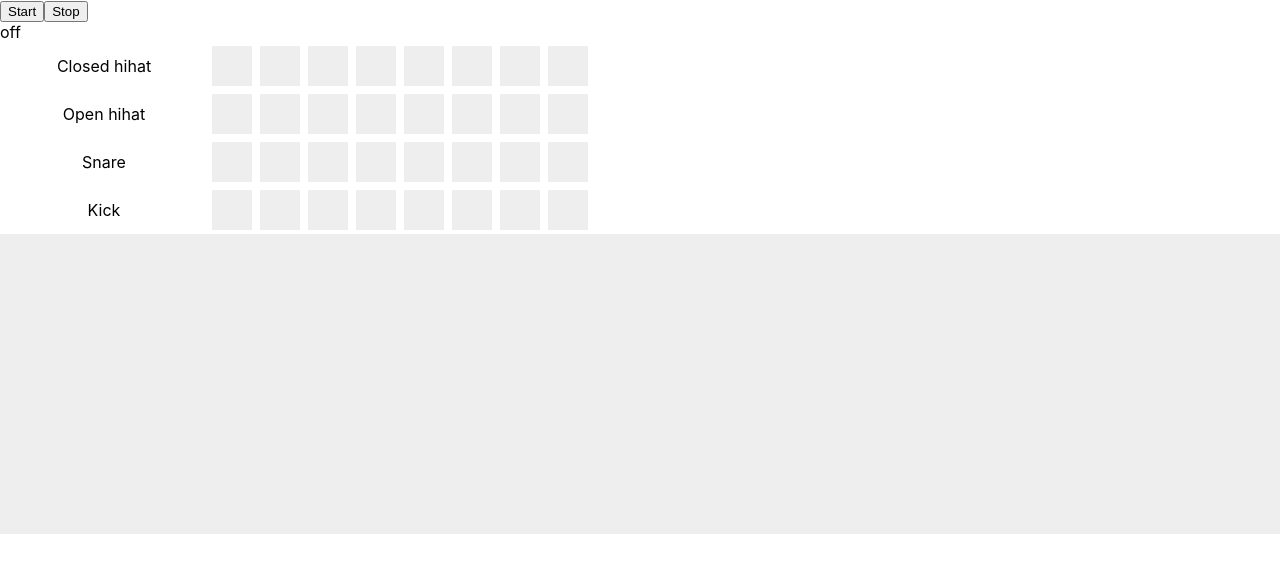
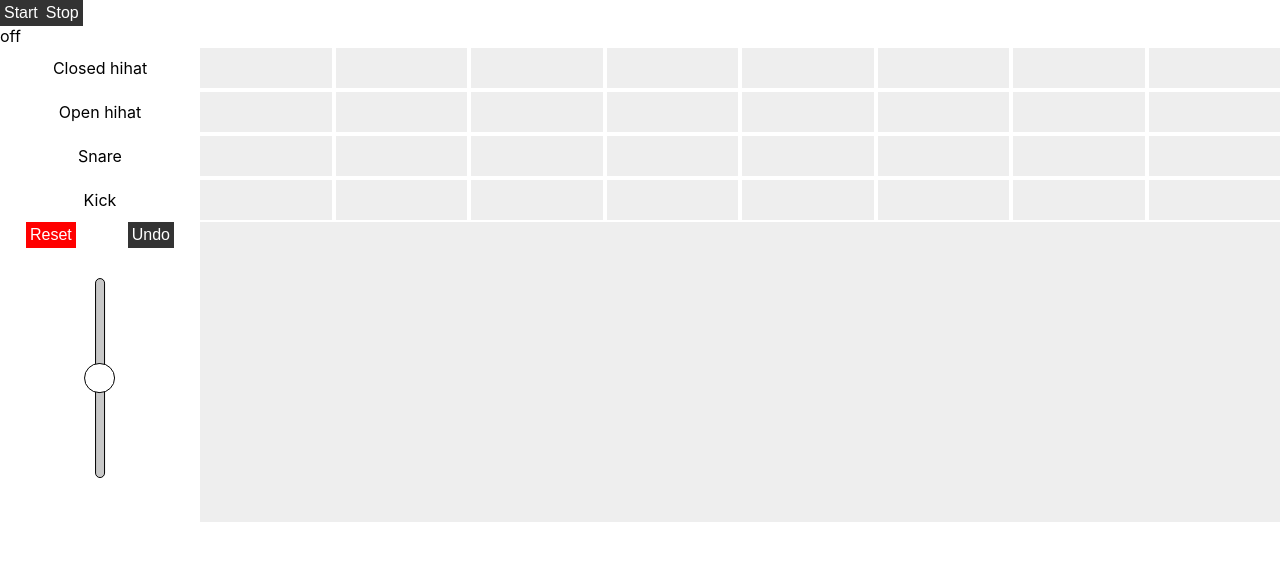
Before and after one commit to Luftare/deep-sounds, a React (Create React App) app: page / in a window 1280 px wide. Shown: the top 572 px of the page. Built offline with nearby package versions, Linux system fonts and the light colour scheme.

Commit message:
lines can be transposed

```diff
--- a/src/index.css
+++ b/src/index.css
@@ -7,3 +7,19 @@ body {
   -webkit-font-smoothing: antialiased;
   -moz-osx-font-smoothing: grayscale;
 }
+
+button {
+  padding: 4px;
+  font-size: 16px;
+  background-color: #333;
+  color: white;
+  border: none;
+}
+
+button:active {
+  transform: translateY(1px);
+}
+
+button:focus {
+  outline: 0;
+}
--- a/src/index.js
+++ b/src/index.js
@@ -1,6 +1,7 @@
 import React from 'react';
 import ReactDOM from 'react-dom';
 import './index.css';
+import './range-input.css';
 import App from './App';
 import * as serviceWorker from './serviceWorker';
 
--- a/src/modules/canvas/components.js
+++ b/src/modules/canvas/components.js
@@ -1,13 +1,19 @@
 import styled from 'styled-components';
 
 export const Container = styled.div`
+  position: relative;
+  display: grid;
+  grid-template-columns: 200px 1fr;
+`;
+
+export const CanvasContainer = styled.div`
   position: relative;
 `;
 
 export const DrawingCanvas = styled.canvas`
   background-color: #eee;
+  height: 300px;
   width: 100%;
-  height: 300px;
   vertical-align: top;
 `;
 
@@ -21,3 +27,24 @@ export const CanvasPlayhead = styled.div`
   height: 100%;
   pointer-events: none;
 `;
+
+export const Controls = styled.div`
+  display: flex;
+  flex-grow: 0;
+  flex-shrink: 0;
+  width: 200px;
+  flex-direction: column;
+
+  .header {
+    display: flex;
+    justify-content: space-around;
+  }
+
+  .reset {
+    background-color: red;
+  }
+
+  .transpose {
+    transform: rotate(90deg) translateX(50%) translateX(15px);
+  }
+`;
--- a/src/modules/canvas/index.js
+++ b/src/modules/canvas/index.js
@@ -1,9 +1,15 @@
 import React, { Component } from 'react';
-import { DrawingCanvas, CanvasPlayhead, Container } from './components';
+import {
+  DrawingCanvas,
+  CanvasPlayhead,
+  Container,
+  Controls,
+  CanvasContainer,
+} from './components';
 import LinePlayer from './LinePlayer';
 
 const LINE_MIN_X_DIFF = 0.005;
-const INIT_SEQUENCE_LENGTH = 32;
+const INIT_SEQUENCE_LENGTH = 8;
 
 function getRelativeCoordinates(e) {
   const { width, height } = e.target;
@@ -29,11 +35,13 @@ export default class Canvas extends Component {
     this.state = {
       sequenceLength: INIT_SEQUENCE_LENGTH,
       cursorDown: false,
+      transpose: 0,
       lines: [],
     };
   }
 
   componentDidMount() {
+    this.canvasRef.current.addEventListener('resize', this.paintCanvas);
     this.paintCanvas();
   }
 
@@ -62,7 +70,7 @@ export default class Canvas extends Component {
 
       currentLines.forEach(line => {
         this.linePlayer.playLine(
-          line.points,
+          line.points.map(this.getTransposedPoint),
           relativeStartX,
           sequenceTotalTime
         );
@@ -71,7 +79,37 @@ export default class Canvas extends Component {
     return null;
   }
 
-  paintCanvas() {
+  handleTransposeChange = e => {
+    const transpose = parseFloat(e.target.value);
+
+    this.setState(
+      {
+        transpose,
+      },
+      this.paintCanvas
+    );
+  };
+
+  removeRecentLine = () => {
+    this.setState(({ lines }) => ({
+      lines: lines.filter((line, index) => index !== lines.length - 1),
+    }));
+  };
+
+  removeAllLines = () => {
+    this.setState(() => ({
+      lines: [],
+    }));
+  };
+
+  getTransposedPoint = ([x, y]) => {
+    return [
+      Math.max(0, Math.min(1, x)),
+      Math.max(0, Math.min(1, y + this.state.transpose)),
+    ];
+  };
+
+  paintCanvas = () => {
     const canvas = this.canvasRef.current;
     canvas.width = canvas.offsetWidth;
     canvas.height = canvas.offsetHeight;
@@ -85,20 +123,23 @@ export default class Canvas extends Component {
       points.forEach((point, i) => {
         const isFirstPoint = i === 0;
         const isLastPoint = i === points.length - 1;
+        const [relativeX, relativeY] = this.getTransposedPoint(point);
+        const x = relativeX * width;
+        const y = relativeY * height;
         if (isFirstPoint) {
           ctx.beginPath();
-          ctx.moveTo(point[0] * width, point[1] * height);
+          ctx.moveTo(x, y);
           return;
         }
 
-        ctx.lineTo(point[0] * width, point[1] * height);
+        ctx.lineTo(x, y);
 
         if (isLastPoint) {
           ctx.stroke();
         }
       });
     });
-  }
+  };
 
   handleCanvasMouseDown = e => {
     const point = getRelativeCoordinates(e);
@@ -160,6 +201,26 @@ export default class Canvas extends Component {
 
     return (
       <Container>
+        <Controls>
+          <div className="header">
+            <button onClick={this.removeAllLines} className="reset">
+              Reset
+            </button>
+            <button onClick={this.removeRecentLine} className="undo">
+              Undo
+            </button>
+          </div>
+          <input
+            type="range"
+            className="transpose"
+            defaultValue={this.state.transpose}
+            onInput={this.handleTransposeChange}
+            min="-0.5"
+            max="0.5"
+            step="0.001"
+          />
+        </Controls>
+        <CanvasContainer>
           <DrawingCanvas
             ref={this.canvasRef}
             onMouseDown={this.handleCanvasMouseDown}
@@ -172,6 +233,7 @@ export default class Canvas extends Component {
             sequenceLength={sequenceLength}
             active={this.props.active}
           />
+        </CanvasContainer>
       </Container>
     );
   }
--- a/src/modules/drums/components.js
+++ b/src/modules/drums/components.js
@@ -1,27 +1,32 @@
 import styled from 'styled-components';
+
+export const Container = styled.div`
+  display: flex;
+  flex-direction: column;
+`;
 
 export const Step = styled.div`
   display: block;
-  width: 40px;
-  height: 40px;
   background-color: ${({ active, isCurrent }) => {
     if (isCurrent) return '#0f8';
     if (active) return '#6a6';
     return '#eee';
   }};
-  margin: 4px;
   cursor: pointer;
 `;
 
 export const Sequence = styled.div`
-  display: flex;
+  display: grid;
+  grid-template-columns: repeat(8, 1fr);
+  grid-template-rows: repeat(1, 40px);
+  grid-gap: 4px;
+  flex-grow: 1;
 `;
 
 export const Track = styled.div`
   display: flex;
+  margin: 2px 0;
 `;
-
-export const Container = styled.div``;
 
 export const SequenceLabel = styled.div`
   display: flex;
@@ -29,6 +34,5 @@ export const SequenceLabel = styled.div`
   align-items: center;
   height: 40px;
   width: 200px;
-  margin: 4px;
   background-color: ${({ muted }) => (muted ? 'pink' : 'none')};
 `;
--- /dev/null
+++ b/src/range-input.css
@@ -0,0 +1,49 @@
+input[type='range'] {
+  -webkit-appearance: none;
+  width: 100%;
+  margin: 10.45px 0;
+}
+input[type='range']:focus {
+  outline: none;
+}
+input[type='range']::-webkit-slider-runnable-track {
+  /* width: 100%; */
+  height: 10.1px;
+  cursor: pointer;
+  box-shadow: 0px 0px 0px #000000, 0px 0px 0px #0d0d0d;
+  background: #c8c8c8;
+  border-radius: 25px;
+  border: 0.8px solid #010101;
+}
+input[type='range']::-webkit-slider-thumb {
+  box-shadow: 0px 0px 0px #000000, 0px 0px 0px #0d0d0d;
+  border: 0.7px solid #000000;
+  height: 31px;
+  width: 30px;
+  border-radius: 50px;
+  background: #ffffff;
+  cursor: pointer;
+  -webkit-appearance: none;
+  margin-top: -11.25px;
+}
+input[type='range']:focus::-webkit-slider-runnable-track {
+  background: #c8c8c8;
+}
+input[type='range']::-moz-range-track {
+  /* width: 100%; */
+  height: 10.1px;
+  cursor: pointer;
+  box-shadow: 0px 0px 0px #000000, 0px 0px 0px #0d0d0d;
+  background: #c8c8c8;
+  border-radius: 25px;
+  border: 0.8px solid #010101;
+}
+input[type='range']::-moz-range-thumb {
+  box-shadow: 0px 0px 0px #000000, 0px 0px 0px #0d0d0d;
+  border: 0.7px solid #000000;
+  height: 31px;
+  width: 30px;
+  border-radius: 50px;
+  background: #ffffff;
+  cursor: pointer;
+}
```
Also changed, not shown: 1 other file (tests, documents, lock files or other folders). Lines whose indentation alone changed are shown as unchanged.
